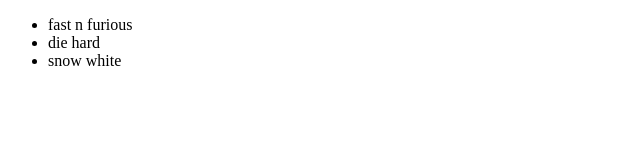
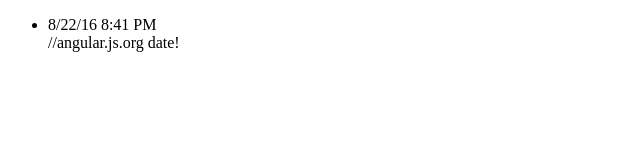
Before and after one commit to Brionnaw/Angular, a plain HTML site: page index.html in a window 1280 px wide. Shown: the whole page, without its empty margins (0-640 px from the left). Drawn offline with Linux system fonts and the light colour scheme.

Commit message:
angulardate

```diff
--- a/controllers.js
+++ b/controllers.js
@@ -5,9 +5,7 @@
         var MovieController = (function () {
             function MovieController() {
                 this.movies = [
-                    { title: "fast n furious" },
-                    { title: "die hard" },
-                    { title: "snow white" }
+                    { title: new Date() }
                 ];
             }
             return MovieController;
--- a/index.html
+++ b/index.html
@@ -6,7 +6,7 @@
   </head>
   <body ng-controller="MovieController as vm">
     <ul>
-      <li ng-repeat="m in vm.movies">{{m.title}}</li>
+      <li ng-repeat="m in vm.movies">{{m.title | date: 'short'}}</li> //angular.js.org date!
     </ul>
 
     <script src="bower_components/angular/angular.min.js"></script>
```
Also changed, not shown: 1 other file.
